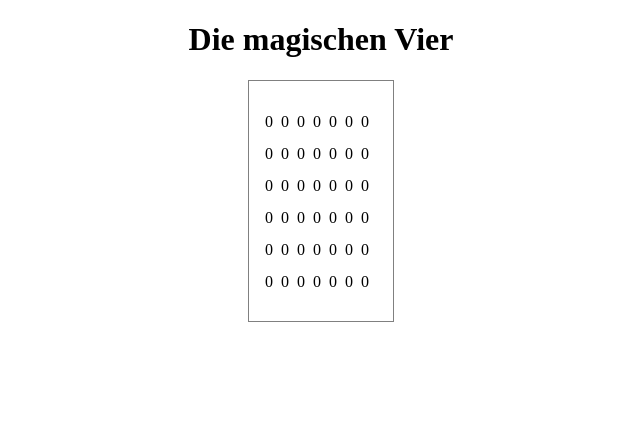
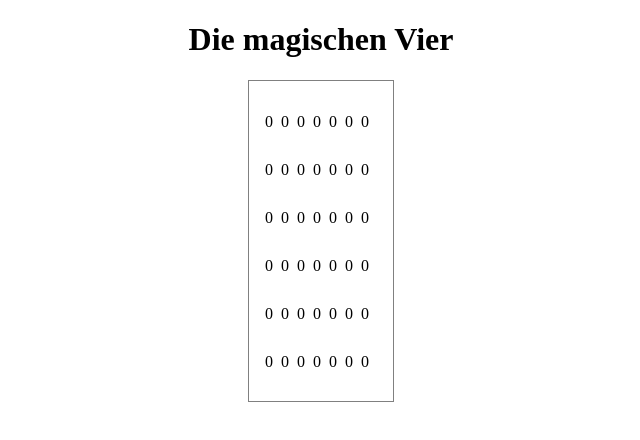
Before and after one commit to tine-krueger/connect-four, a React app: page / in a window 1280 px wide. Shown: the top 440 px of the page, without its empty margins (319-959 px from the left). Built offline with nearby package versions, Linux system fonts and the light colour scheme.

Commit message:
Click handler in column-div

```diff
--- a/src/App.js
+++ b/src/App.js
@@ -10,12 +10,21 @@ export default function App() {
         <div>
             <Header>Die magischen Vier</Header>
             <Board>
-                {board.map((column, i) => <div key={i}>
+                {board.map((column, i) => <div key={i} onClick={() => handleClick(column, i)}>
                         {column.map((element, i) => <p key={i}>{element}</p>)}
                     </div>)}
             </Board>
         </div>
     )
+
+    function handleClick(column, i) {
+        console.log(i)
+        for(let i = 0; i < column.length; i++ ) {
+            if (column[i] === 0) {
+                //do something and break
+            }
+        }
+    }
 }
 
 const Board = styled.div`
@@ -26,6 +35,11 @@ const Board = styled.div`
     margin-left: auto;
     margin-right: auto;
 
+    div {
+        display: flex;
+        flex-direction: column-reverse;
+    }
+
     p {
         width: 1em;
         height: 1em;
```
